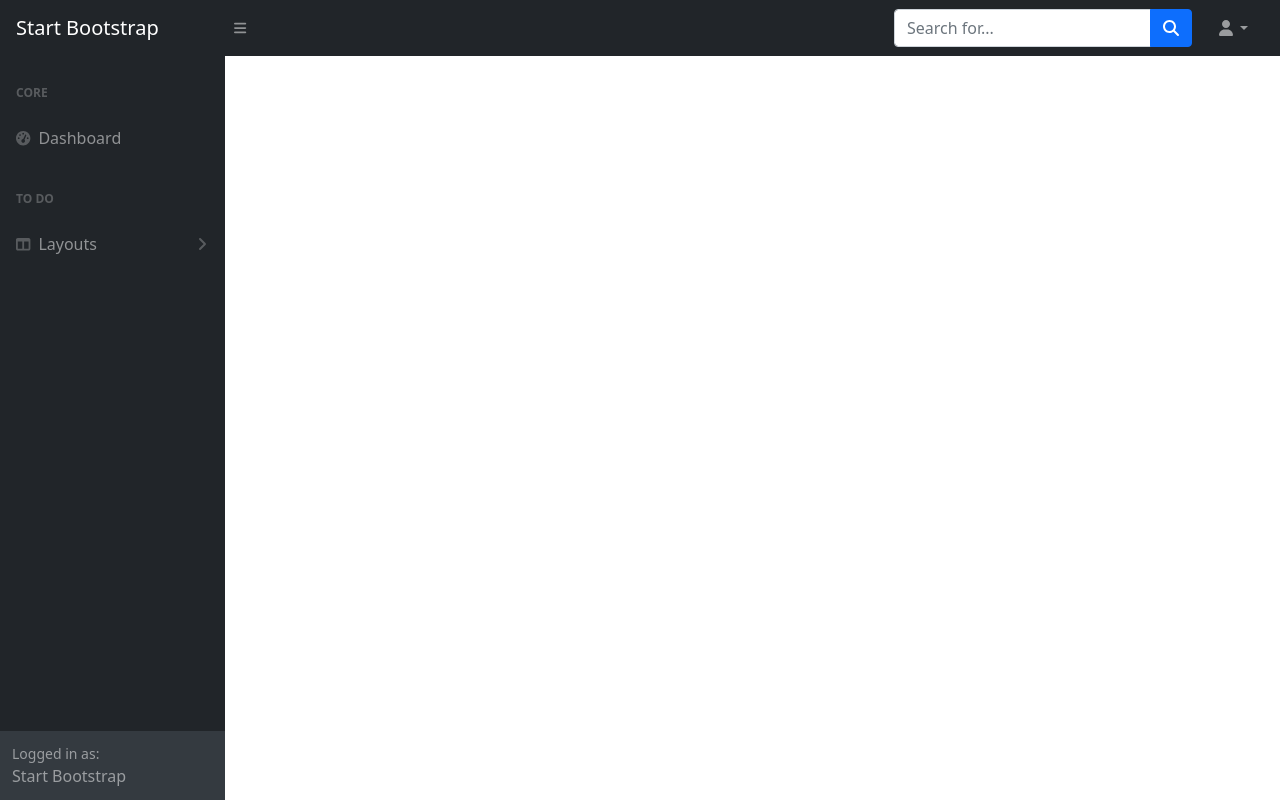
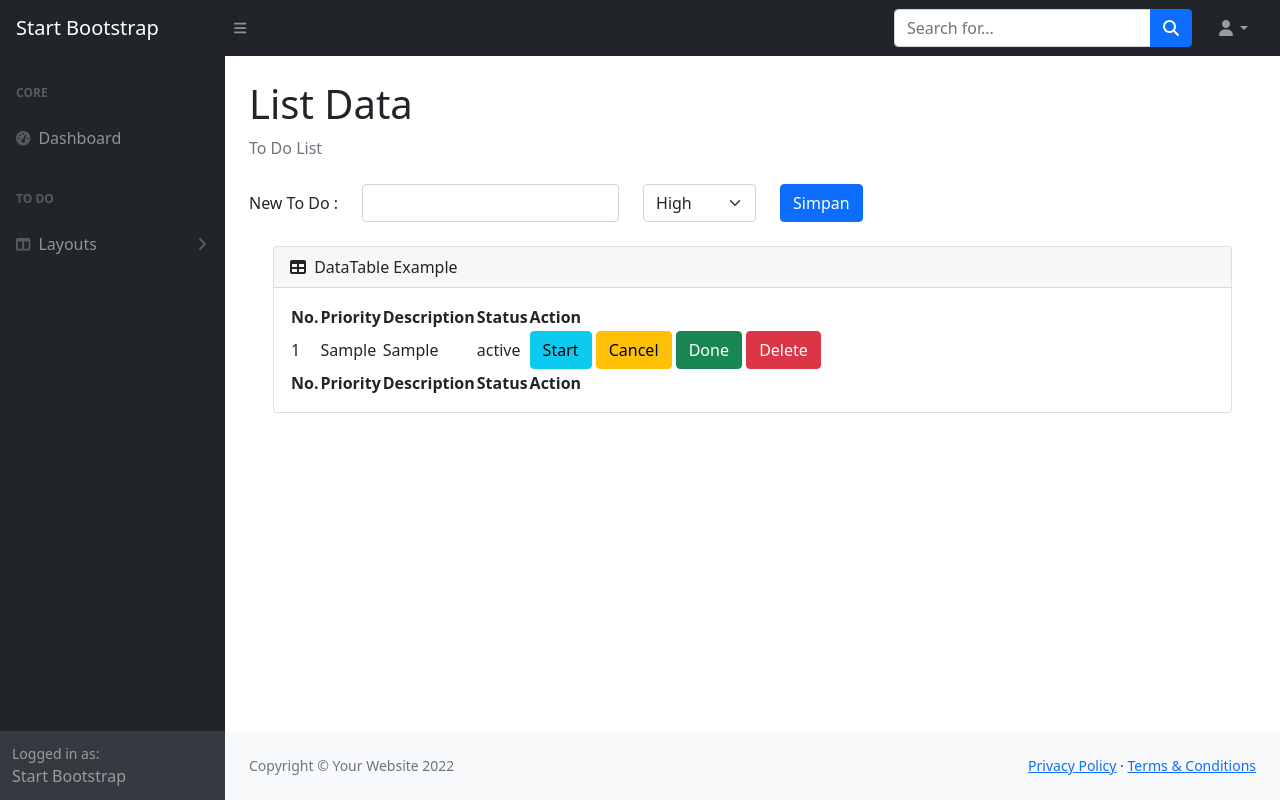
Before and after one commit to lelymaria/TODO_APP, a PHP site: page /index.php?halaman=listdata in a window 1280 px wide. Run offline with PHP 8.4, Linux system fonts and the light colour scheme; tables that the repository leaves empty or names only in its code hold one stand-in row (values such as "Sample post"); data that the repository does not hold is empty; some libraries are stand-ins or nearby versions.

Commit message:
Progres Listdata Done

```diff
--- a/listdata.php
+++ b/listdata.php
@@ -6,17 +6,19 @@
     if (isset($_POST['simpan'])) {
         $tugas = $_POST['task'];
         $priority = $_POST['priority'];
-        $sql = "INSERT INTO tbl_tugas (prioritas, tugas, status) VALUES ('[$priority]', '[$tugas]', 'No Status')";
+
+        $tugas = mysqli_real_escape_string($conn, $tugas);
+        $priority = mysqli_real_escape_string($conn, $priority);
+
+        $sql = "INSERT INTO tbl_tugas (prioritas, tugas, status) VALUES ('$priority', '$tugas', 'No Status')";
         mysqli_query($conn, $sql);
     }
-    die($_POST['simpan']);
-
     if (isset($_GET['status'])) {
         if ($_GET['status'] == 1) {
             $sql = "UPDATE tbl_tugas SET status='On Progres' WHERE id=$_GET[id]";
         } else if ($_GET['status'] == 2) {
             $sql = "UPDATE tbl_tugas SET status='Cancelled' WHERE id=$_GET[id]";
-        }else if (['status'] == 3) {
+        }else if ($_GET['status'] == 3) {
             $sql = "UPDATE tbl_tugas SET status='Done' WHERE id=$_GET[id]";
         } else if ($_GET['status'] == 4) {
             $sql = "DELETE FROM tbl_tugas WHERE id=$_GET[id]";
@@ -44,14 +46,13 @@
   </div>
   <div class="col-auto">
   <select class="form-select" aria-label="Default select example" name="priority">
-  <option selected>Set Priority</option>
   <option value="High">High</option>
   <option value="Medium">Medium</option>
   <option value="Low">Low</option>
 </select>
   </div>
   <div class="col-auto">
-  <button type="button" class="btn btn-primary" name="simpan" value="simpan">Simpan</button>
+  <button type="submit" class="btn btn-primary" name="simpan" value="simpan">Simpan</button>
   </div>
 </div>
 
```
